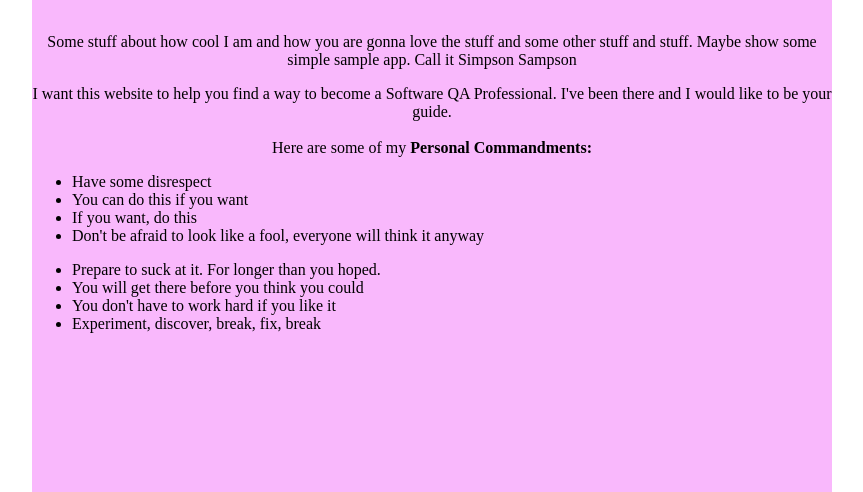
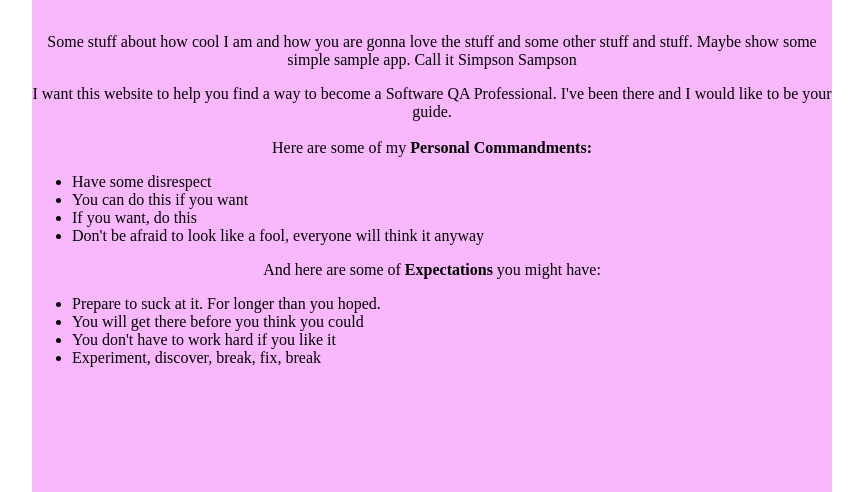
Before and after one commit to AGolumbovsky/auto-mate, a website: page public/index.html in a window 1280 px wide. Shown: the part 308-800 px from the top of the page, without its empty margins (208-1071 px from the left). Drawn offline with Linux system fonts and the light colour scheme.

Commit message:
vdogonku

```diff
--- a/public/index.html
+++ b/public/index.html
@@ -44,6 +44,7 @@
   					<li>Don't be afraid to look like a fool, everyone will think it anyway</li>
   				</ul>
 
+				And here are some of <b>Expectations</b> you might have:
 
   				<ul class="ool">
   					<li>Prepare to suck at it. For longer than you hoped.</li>
```
